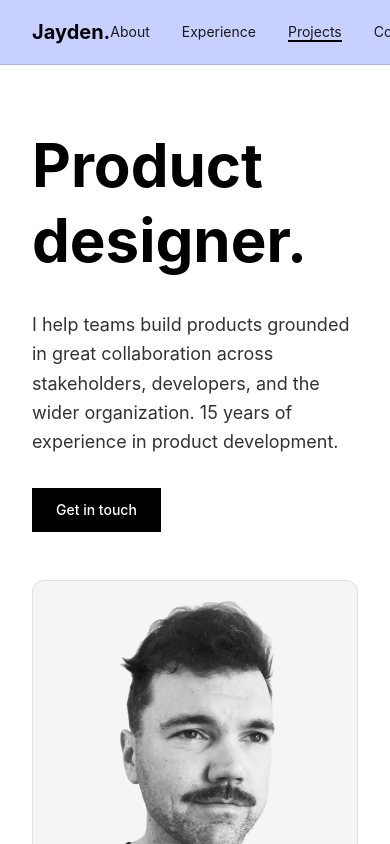
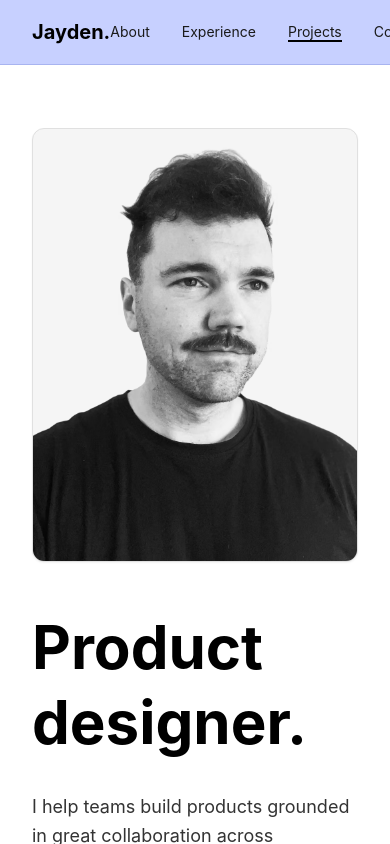
Before and after one commit to jaydenhanly/my-website, a Next.js app: page / in a window 390 px wide. Shown: the top 844 px of the page. Built offline with nearby package versions, Linux system fonts and the light colour scheme.

Commit message:
Move hero image to right, headshot above text on mobile
Co-Authored-By: Claude Haiku 4.5 <noreply@anthropic.com>

```diff
--- a/src/components/HeroSection.tsx
+++ b/src/components/HeroSection.tsx
@@ -52,8 +52,8 @@ export default function HeroSection() {
           initial="hidden"
           animate="visible"
         >
-          {/* Headshot - Left (with frame) */}
-          <motion.div variants={imageVariants} className="flex items-center justify-center order-2 md:order-1">
+          {/* Headshot - Right (with frame) */}
+          <motion.div variants={imageVariants} className="flex items-center justify-center order-1 md:order-2">
             <div className="w-full max-w-md bg-gray-100 rounded-xl overflow-hidden border border-gray-200 shadow-sm">
               <Image
                 src="/images/profile/headshot.avif"
@@ -66,8 +66,8 @@ export default function HeroSection() {
             </div>
           </motion.div>
 
-          {/* Text - Right */}
-          <div className="space-y-8 order-1 md:order-2">
+          {/* Text - Left */}
+          <div className="space-y-8 order-2 md:order-1">
             <motion.div variants={itemVariants}>
               <h1 className="text-6xl md:text-7xl font-bold text-black leading-tight">
                 Product designer.
```
